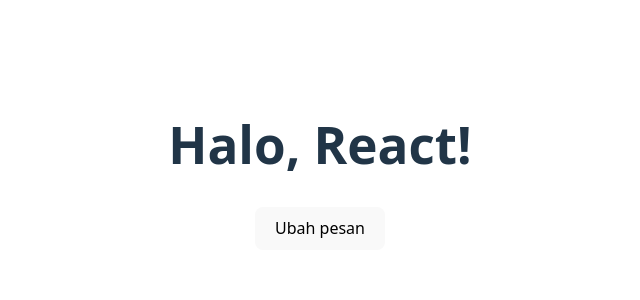
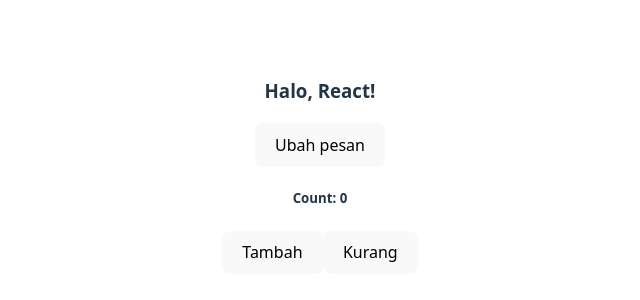
Before and after one commit to erxanz/react-dasar, a React app: page / in a window 1280 px wide. Shown: the part 234-534 px from the top of the page, without its empty margins (320-960 px from the left). Built offline with nearby package versions, Linux system fonts and the light colour scheme; the HTML template or start-up script is replaced by a standard one.

Commit message:
state dengan angka

```diff
--- a/src/App.jsx
+++ b/src/App.jsx
@@ -8,12 +8,17 @@
 
 function App() {
   const [message, setMessage] = useState("Halo, React!");
+  const [count, setCount] = useState(0);
 
   return (
     <>
       <div>
-        <h1>{message}</h1>
+        <h3>{message}</h3>
         <button onClick={() => setMessage("Pesan diubah!")}>Ubah pesan</button>
+
+        <h5>Count: {count}</h5>
+        <button onClick={() => setCount(count + 1)}>Tambah</button>
+        <button onClick={() => setCount(count - 1)}>Kurang</button>
       </div>
     </>
   );
```
